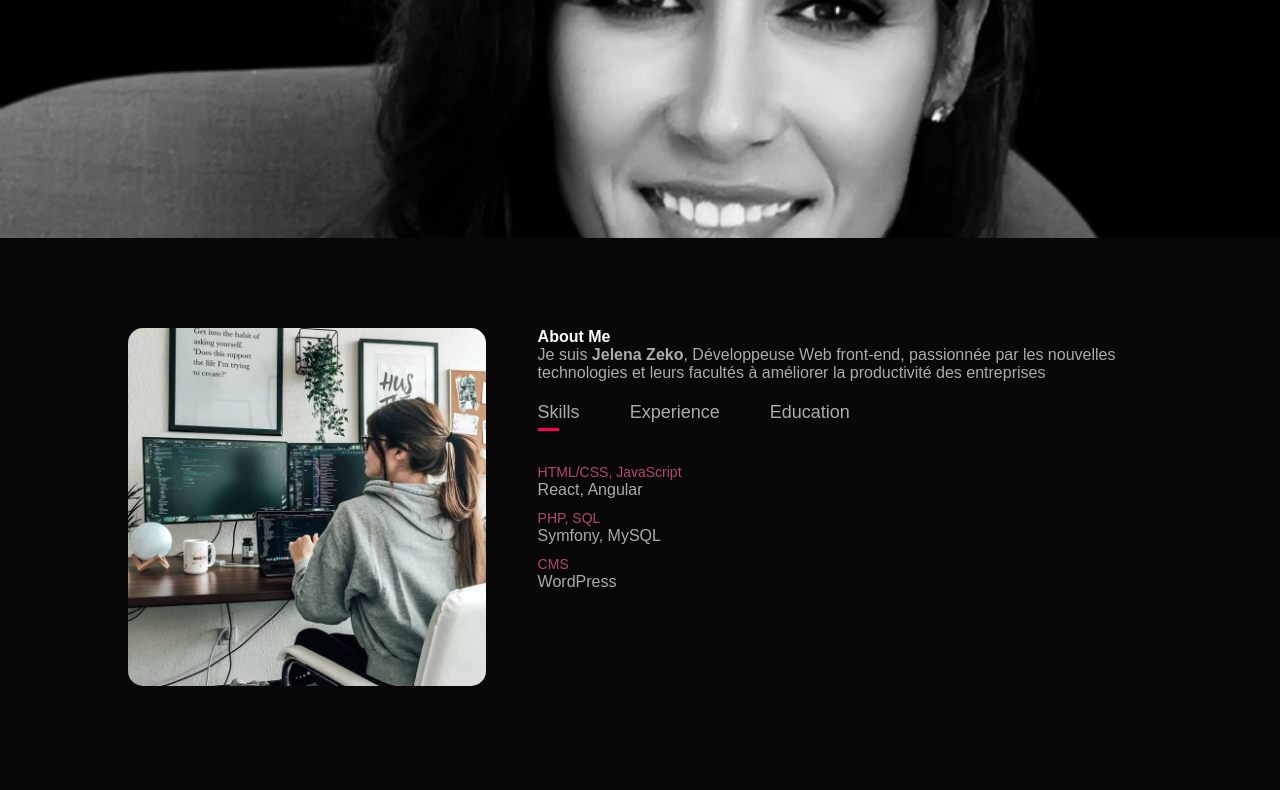
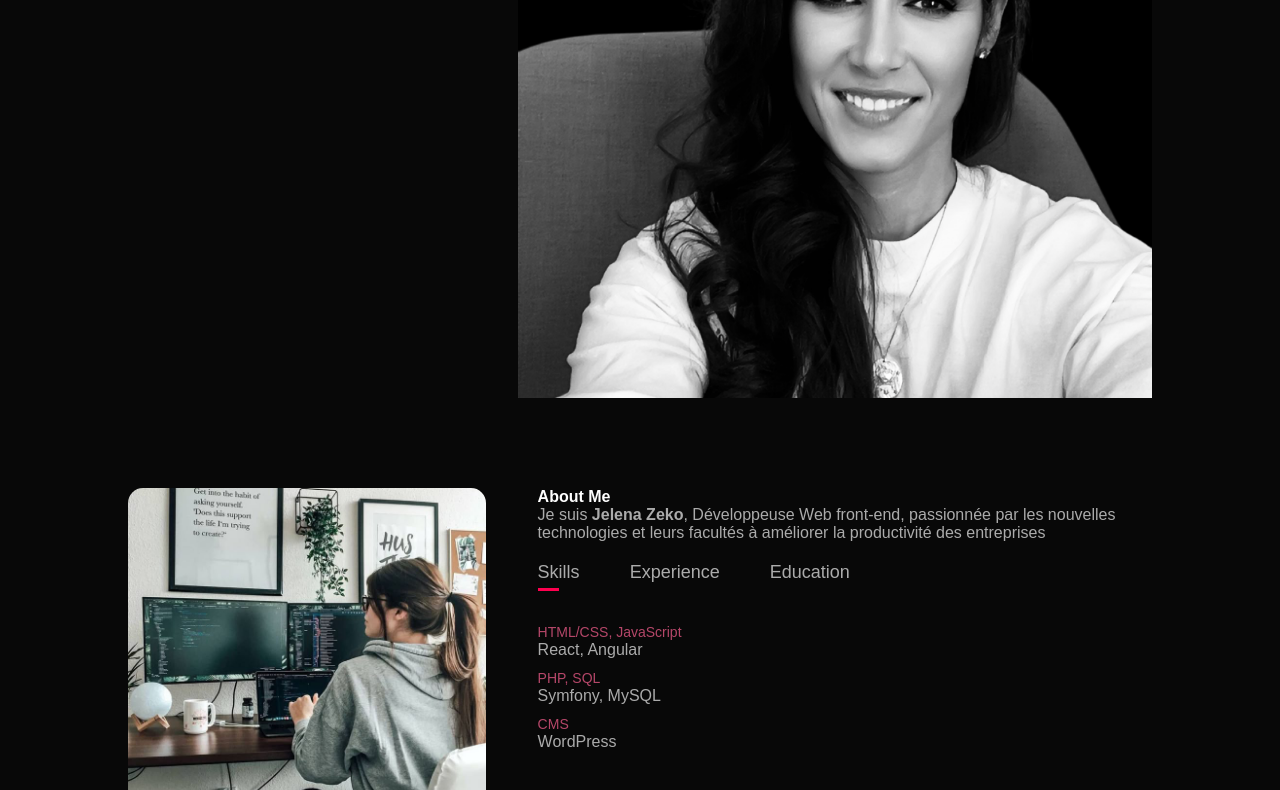
Before and after one commit to Yelle-stack/monPortfolio, a plain HTML site: page index.html in a window 1280 px wide. Shown: the part 562-1352 px from the top of the page. Drawn offline with Linux system fonts and the light colour scheme.

Commit message:
changement css

```diff
--- a/style.css
+++ b/style.css
@@ -15,11 +15,12 @@ body {
 }
 
 #header {
-    width: 100%;
-    height: 100vh;
+    width: 90%;
+    height: 120vh;
     background-image: url(images/IMG_6323\ 2-Photoroom.png);
-    background-size: cover;
-    background-position: center;
+    background-size: contain;
+    background-repeat: no-repeat;
+    background-position: right;
 }
 
 .container {
```
